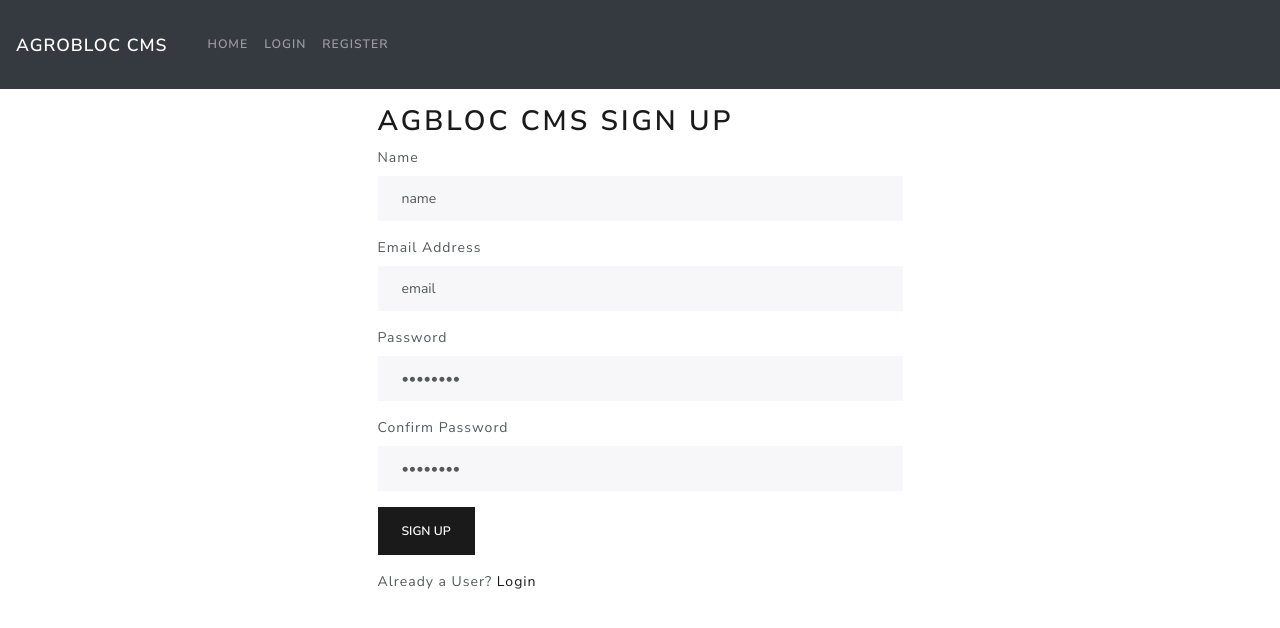
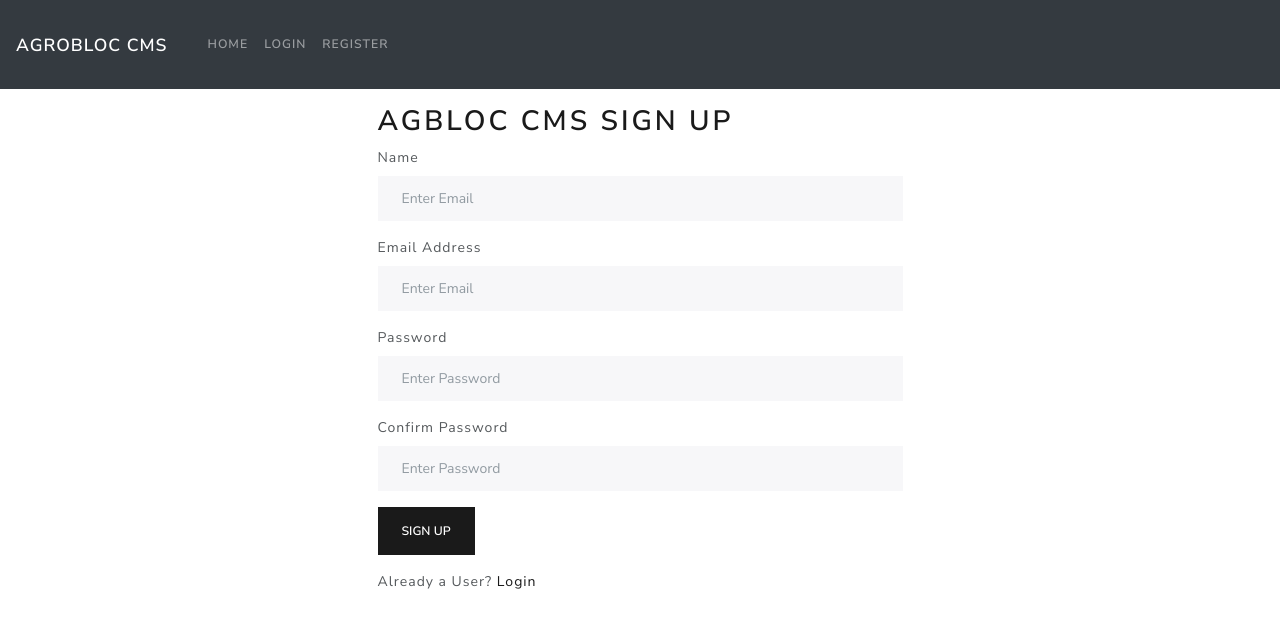
Before and after one commit to DevCKano/Agrobloccms, a React (Create React App) app in the folder frontend/: page /register in a window 1280 px wide. Shown: the top 628 px of the page. Built offline with nearby package versions, Linux system fonts and the light colour scheme.

Commit message:
connect form data

```diff
--- a/frontend/src/screens/LoginScreen.js
+++ b/frontend/src/screens/LoginScreen.js
@@ -4,16 +4,40 @@ import { Form, Button, Row, Col } from "react-bootstrap";
 import FormContainer from "../components/FormContainer";
 
 const LoginScreen = () => {
+  const [email, setEmail] = useState("");
+  const [password, setPassword] = useState("");
+
+  const HandleLogin = async (e) => {
+    e.preventDefault();
+
+    try {
+      const { data } = await axios.post(
+        "http://127.0.0.1:8001/api/auth/AuthLogin",
+        {
+          email,
+          password,
+        }
+      );
+      console.log(data);
+      localStorage.setItem("userLogin", JSON.stringify(data));
+      history.push("home");
+    } catch (error) {
+      alert(error);
+      console.log(error);
+    }
+  };
+
   return (
     <FormContainer>
       <h2>Agbloc CMS Sign In</h2>
-      <Form>
+      <Form onSubmit={HandleLogin}>
         <Form.Group controlId="email">
           <Form.Label>Email Address</Form.Label>
           <Form.Control
             type="email"
             placeholder="Enter Email"
-            value="email"
+            value={email}
+            onChange={(e) => setEmail(e.target.value)}
           ></Form.Control>
         </Form.Group>
         <Form.Group controlId="password">
@@ -21,7 +45,8 @@ const LoginScreen = () => {
           <Form.Control
             type="password"
             placeholder="Enter Password"
-            value="password"
+            value={password}
+            onChange={(e) => setPassword(e.target.value)}
           ></Form.Control>
         </Form.Group>
         <Button type="submit" variant="primary">
--- a/frontend/src/screens/RegisterScreen.js
+++ b/frontend/src/screens/RegisterScreen.js
@@ -4,6 +4,35 @@ import { Form, Button, Row, Col } from "react-bootstrap";
 import FormContainer from "../components/FormContainer";
 
 const RegisterScreen = () => {
+  const [name, setName] = useState("");
+  const [email, setEmail] = useState("");
+  const [password, setPassword] = useState("");
+  const [confirmPassword, setConfirmPassword] = useState("");
+  const [message, setMessage] = useState("");
+
+  const HandleLogin = async (e) => {
+    e.preventDefault();
+    if (password !== confirmPassword) {
+      setMessage("Password did not match");
+    }
+    try {
+      const { data } = await axios.post(
+        "http://127.0.0.1:8001/api/auth/register",
+        {
+          name,
+          email,
+          password,
+        }
+      );
+      console.log(data);
+      //localStorage.setItem("userLogin", JSON.stringify(data));
+      setMessage(data.message);
+      history.push("/");
+    } catch (error) {
+      //alert(error);
+      console.log(error);
+    }
+  };
   return (
     <FormContainer>
       <h2>Agbloc CMS Sign Up</h2>
@@ -13,7 +42,8 @@ const RegisterScreen = () => {
           <Form.Control
             type="email"
             placeholder="Enter Email"
-            value="name"
+            value={name}
+            onChange={(e) => setName(e.target.value)}
           ></Form.Control>
         </Form.Group>
         <Form.Group controlId="email">
@@ -21,7 +51,8 @@ const RegisterScreen = () => {
           <Form.Control
             type="email"
             placeholder="Enter Email"
-            value="email"
+            value={email}
+            onChange={(e) => setEmail(e.target.value)}
           ></Form.Control>
         </Form.Group>
         <Form.Group controlId="password">
@@ -29,7 +60,8 @@ const RegisterScreen = () => {
           <Form.Control
             type="password"
             placeholder="Enter Password"
-            value="password"
+            value={password}
+            onChange={(e) => setPassword(e.target.value)}
           ></Form.Control>
         </Form.Group>
         <Form.Group controlId="password">
@@ -37,7 +69,8 @@ const RegisterScreen = () => {
           <Form.Control
             type="password"
             placeholder="Enter Password"
-            value="password"
+            value={confirmPassword}
+            onChange={(e) => setConfirmPassword(e.target.value)}
           ></Form.Control>
         </Form.Group>
         <Button type="submit" variant="primary">
```
